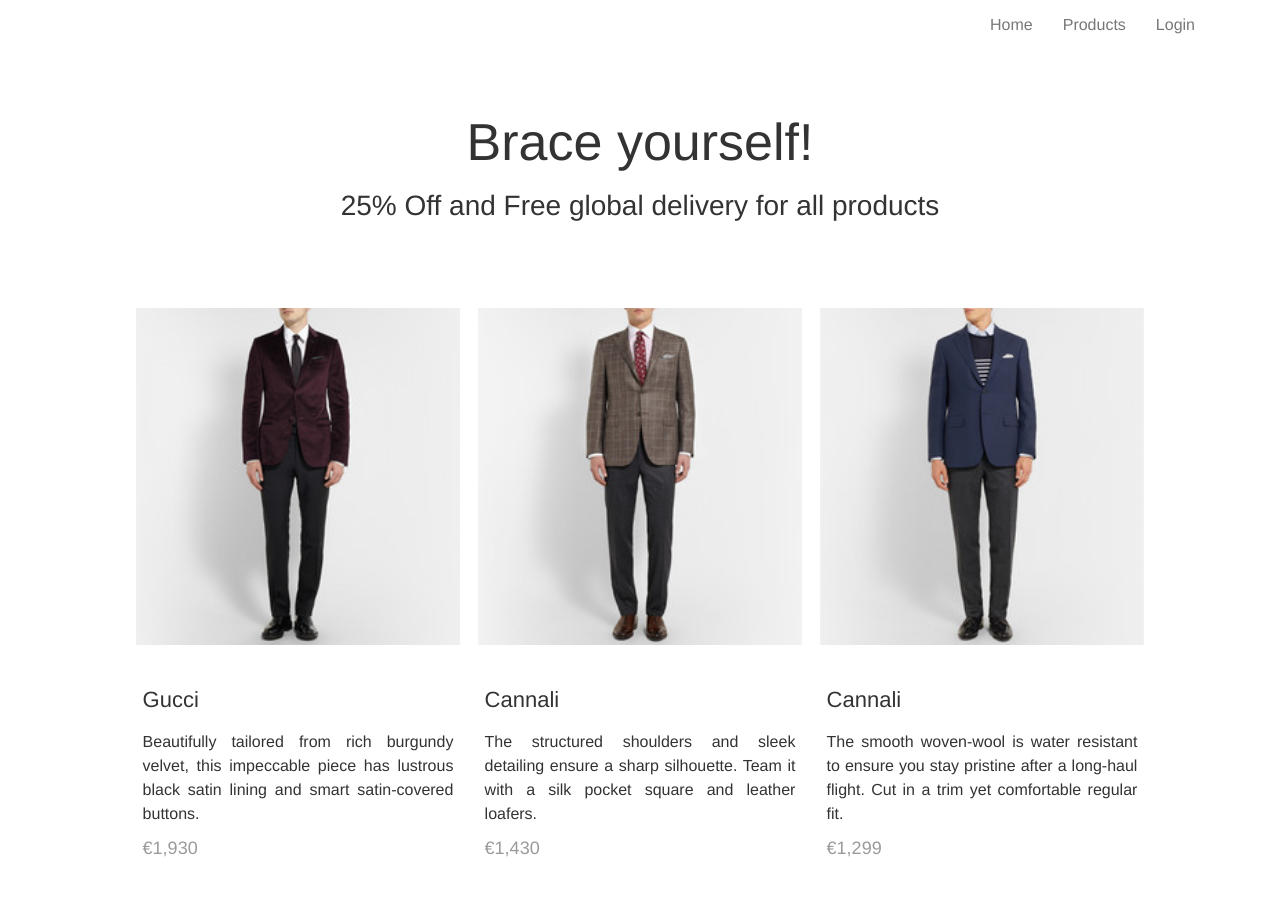
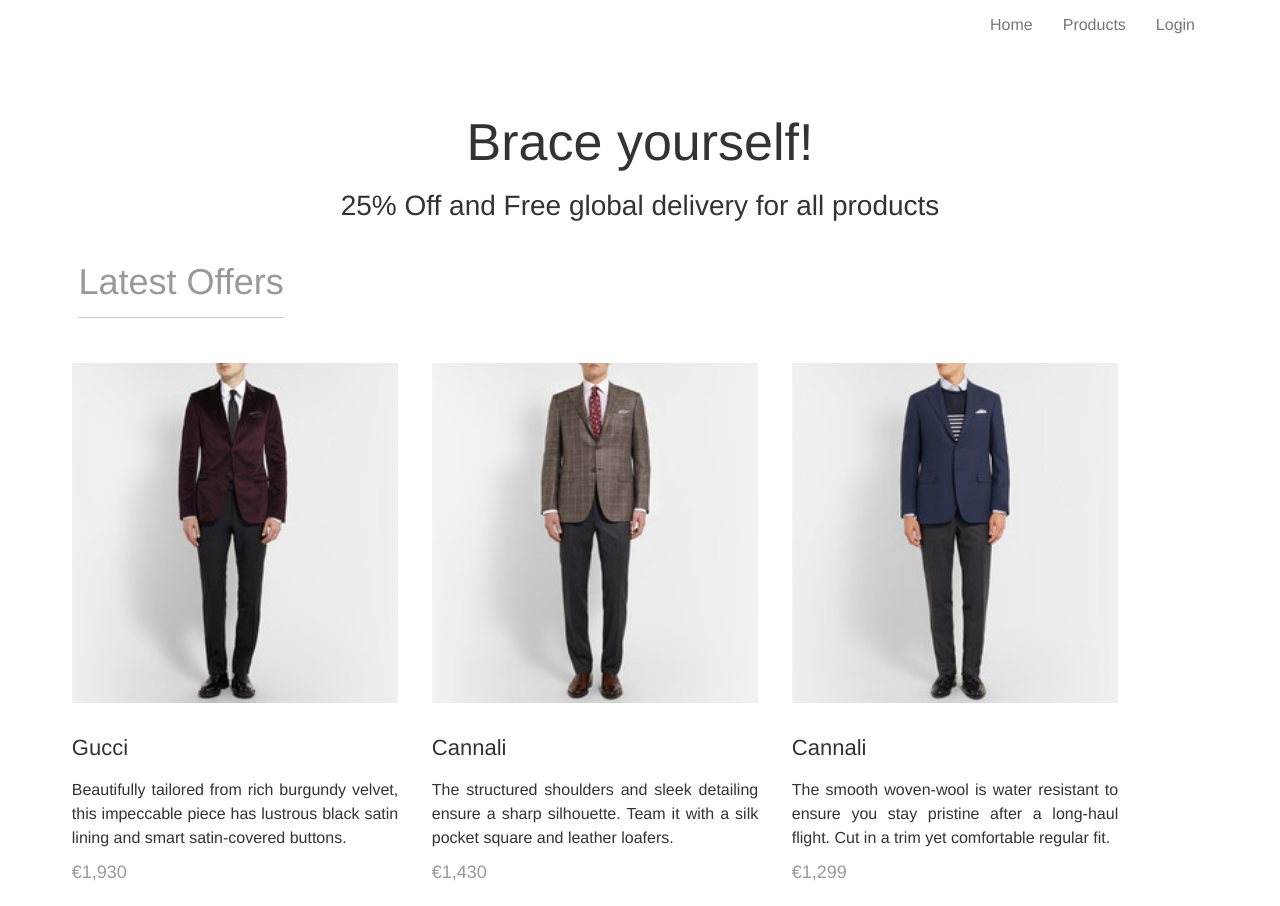
Before and after one commit to GeorgianaL/ecommerce-react-app, a React app: page / in a window 1280 px wide. Before the commit the page ends 881 px from the top, so only its background shows below. Built offline with nearby package versions, Linux system fonts and the light colour scheme.

Commit message:
add section title property

```diff
--- a/assets/css/mycss.css
+++ b/assets/css/mycss.css
@@ -16,18 +16,21 @@ h1{
     font-size: 16px;
 }
 
-/* the 3 card in a section */
-.cardsDiv {
-    margin: 5%;
+.section-title {
+    border-bottom: 1px solid #cccccc;
+    color: #999999;
+    display: inline-block;
+    margin-left: 2%;
+    margin-bottom: 3%;
 }
 
-.card-image {
-    padding: 3%;
+.cards-div > .col-md-4 {
+    padding-right: 4%;
+    padding-left: 4%;
 }
 
-.card-product > .content {
-    padding-left: 5%;
-    padding-right: 5%;
+.section-title > h2 {
+    font-size: 36px;
 }
 
 .card-image > img {
--- a/src/components/section-item/SectionItem.js
+++ b/src/components/section-item/SectionItem.js
@@ -8,7 +8,7 @@ export default class SectionItem extends React.Component{
     render() {
         const {id, imageUrl, name, text, price} = this.props;
         return (
-            <div className="col-md-4">
+            <div className="row col-md-4">
                 <div className="card card-product card-plain">
                     <div className="row card-image">
                         <img src={imageUrl} />
--- a/src/components/section/Section.js
+++ b/src/components/section/Section.js
@@ -37,7 +37,6 @@ export default class Section extends React.Component{
         ];
 
         super(props);
-        // const { sectionTitle } = this.props;
         this.state = {products: JSON.parse(JSON.stringify(products))};
     }
 
@@ -55,9 +54,11 @@ export default class Section extends React.Component{
         )
 
         return (
-            <div>
-                {/*<h4>{props.sectionTitle}</h4>*/}
-                <div className="cardsDiv">
+            <div className="row products-section">
+                <div className="section-title">
+                    <h2>{this.props.sectionTitle}</h2>
+                </div><br/>
+                <div className="cards-div">
                     {cards}
                 </div>
             </div>
--- a/src/containers/App.js
+++ b/src/containers/App.js
@@ -25,8 +25,7 @@ export default class App extends React.Component{
                         </div>
 
                         <section className="container">
-                            {/*<Section sectionTitle="Latest Offers" />*/}
-                            <Section />
+                            <Section sectionTitle="Latest Offers" />
                         </section>
                     </div>
                 </main>
```
